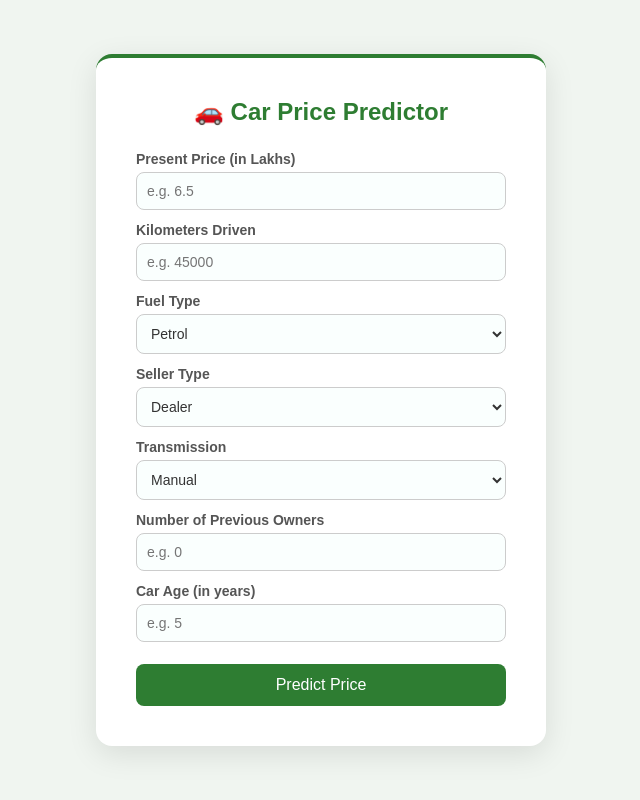
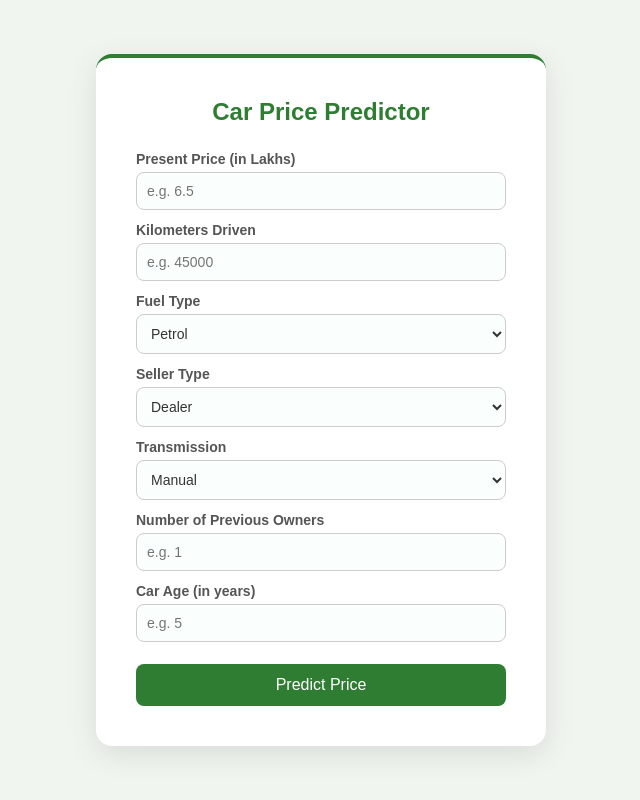
Before and after one commit to Shivaansh-Singh/Car-Price-Predictor, a Flask app: page / in a window 1280 px wide. Shown: the whole page, without its empty margins (319-959 px from the left). Run offline with Flask 3, Linux system fonts and the light colour scheme; parts of the project's set-up code (start-up, migrations or seed data) failed here and were passed over.

Commit message:
Modified index.html
Updated heading and placeholder for previous owners input.

```diff
--- a/templates/index.html
+++ b/templates/index.html
@@ -8,7 +8,7 @@
 </head>
 <body>
     <div class="container">
-        <h1>🚗 Car Price Predictor</h1>
+        <h1> Car Price Predictor</h1>
         <form action="/predict" method="POST">
             <label for="present_price">Present Price (in Lakhs)</label>
             <input type="number" step="any" id="present_price" name="present_price" placeholder="e.g. 6.5" required>
@@ -36,7 +36,7 @@
             </select>
 
             <label for="owner">Number of Previous Owners</label>
-            <input type="number" id="owner" name="owner" placeholder="e.g. 0" required>
+            <input type="number" id="owner" name="owner" placeholder="e.g. 1" required>
 
             <label for="car_age">Car Age (in years)</label>
             <input type="number" id="car_age" name="car_age" placeholder="e.g. 5" required>
```
